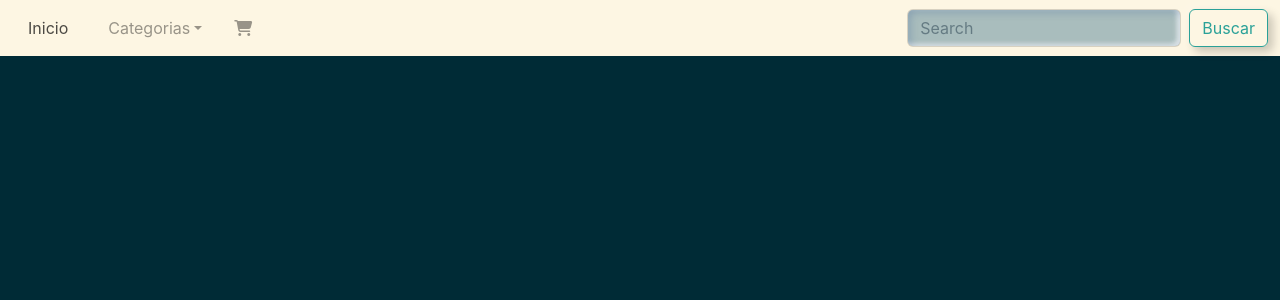
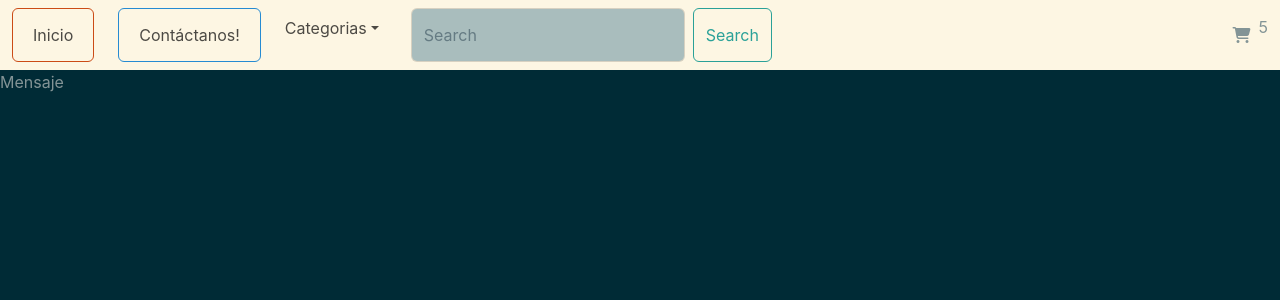
Before and after one commit to NachoFaccipieri/React, a React (Create React App) app: page / in a window 1280 px wide. Shown: the top 300 px of the page. Built offline with nearby package versions, Linux system fonts and the light colour scheme.

Commit message:
Primera entrega lista

```diff
--- a/public/index.html
+++ b/public/index.html
@@ -6,7 +6,6 @@
   <meta http-equiv="X-UA-Compatible" content="IE=edge">
   <meta name="viewport" content="width=device-width, initial-scale=1.0">
   <script src="https://kit.fontawesome.com/6e31baca38.js" crossorigin="anonymous"></script>
-  <link rel="stylesheet" href="https://bootswatch.com/5/morph/bootstrap.min.css">
   <link rel="stylesheet" href="https://bootswatch.com/5/solar/bootstrap.min.css">
   <link rel="icon" href="%PUBLIC_URL%/favicon.ico" />
   <title>La biblioteca del abuelo</title>
--- a/src/Componentes/App.jsx
+++ b/src/Componentes/App.jsx
@@ -1,11 +1,11 @@
 import {Navbar} from './Navbar/Navbar'
+import { ItemListContainer } from './ItemListContainer/ItemListContainer';
 
 export const App = () => {
-  const valor = "esto es una variable"
   return (
-    <div className="App" style={{"backgroundColor" : "#777"}}>
-      {/* <Navbar nombre="La biblioteca del abuelo"/> */}
-      <Navbar/>
+    <div className="App">
+      <Navbar cantidad={5}/>
+      <ItemListContainer greeting="Mensaje"/>
     </div>
   );
 }
--- /dev/null
+++ b/src/Componentes/CartWidget/CartWidget.jsx
@@ -0,0 +1,10 @@
+import React from 'react';
+
+export const CartWidget = ({ cantidad }) => {
+    return (
+        <>
+            <a className="nav-link px-2" href="./carrito.html"><i className="fa-solid fa-cart-shopping" /></a>
+            <p>{cantidad}</p>
+        </>
+    );
+}
--- /dev/null
+++ b/src/Componentes/ItemListContainer/ItemListContainer.jsx
@@ -0,0 +1,9 @@
+import React from 'react';
+
+export const ItemListContainer = ({greeting}) => {
+    return (
+        <div>
+            <p>{greeting}</p>
+        </div>
+    );
+}
--- /dev/null
+++ b/src/Componentes/Navbar/Categorias/Categorias.jsx
@@ -0,0 +1,20 @@
+import React from 'react';
+
+export const Categorias = () => {
+    return (
+
+        <li className="nav-item dropdown px-lg-2">
+            <a className="nav-link active dropdown-toggle" href="#" role="button" data-bs-toggle="dropdown" aria-expanded="false">
+                Categorias
+            </a>
+            <ul className="dropdown-menu">
+                <li><a className="dropdown-item" href="#">Autoayuda</a></li>
+                <li><a className="dropdown-item" href="#">Ciencia Ficcion</a></li>
+                <li><a className="dropdown-item" href="#">Fabulas</a></li>
+                <li><a className="dropdown-item" href="#">Infantiles</a></li>
+                <li><a className="dropdown-item" href="#">Novelas</a></li>
+            </ul>
+        </li>
+
+    );
+}
--- a/src/Componentes/Navbar/Navbar.jsx
+++ b/src/Componentes/Navbar/Navbar.jsx
@@ -1,39 +1,32 @@
 import React from 'react';
+import { CartWidget } from '../CartWidget/CartWidget';
+import { Categorias } from './Categorias/Categorias'
+import { Secciones } from './Secciones/Secciones';
+import { Search } from './Search/Search';
 
-export const Navbar = ({ nombre }) => {
+export const Navbar = ({ cantidad }) => {
     return (
         <>
             <nav className="navbar navbar-expand-lg bg-light">
-                <div className="container-fluid">
+                <div className="container-fluid d-flex">
+
+                    {/* Cosas para que funcione el responsive */}
                     <button className="navbar-toggler" type="button" data-bs-toggle="collapse" data-bs-target="#navbarSupportedContent" aria-controls="navbarSupportedContent" aria-expanded="false" aria-label="Toggle navigation">
                         <span className="navbar-toggler-icon" />
                     </button>
+
                     <div className="collapse navbar-collapse" id="navbarSupportedContent">
+
+                        {/* Agregación de los distintos elementos del navbar */}
                         <ul className="navbar-nav me-auto mb-2 mb-lg-0">
-                            <li className="nav-item">
-                                <a className="nav-link active px-lg-3" aria-current="page" href="#">Inicio</a>
-                            </li>
-                            <li className="nav-item dropdown px-lg-3">
-                                <a className="nav-link dropdown-toggle" href="#" role="button" data-bs-toggle="dropdown" aria-expanded="false">
-                                    Categorias
-                                </a>
-                                <ul className="dropdown-menu">
-                                    <li><a className="dropdown-item" href="#">Autoayuda</a></li>
-                                    <li><a className="dropdown-item" href="#">Ciencia Ficcion</a></li>
-                                    <li><a className="dropdown-item" href="#">Fabulas</a></li>
-                                    <li><a className="dropdown-item" href="#">Infantiles</a></li>
-                                    <li><a className="dropdown-item" href="#">Novelas</a></li>
-                                </ul>
-                            </li>
-                            <li className="nav-item ">
-                                <a className="nav-link" href="./carrito.html"><i className="fa-solid fa-cart-shopping" /></a>
-                            </li>
+                            <Secciones />
+                            <Categorias />
+                            <Search />
                         </ul>
 
-                        <form className="d-flex" role="search">
-                            <input className="form-control me-2" type="search" placeholder="Search" aria-label="Search" />
-                            <button className="btn btn-outline-success" type="submit">Buscar</button>
-                        </form>
+                        {/* Agregación del carrito */}
+                        <CartWidget cantidad={cantidad} />
+
                     </div>
                 </div>
             </nav>
--- /dev/null
+++ b/src/Componentes/Navbar/Search/Search.jsx
@@ -0,0 +1,13 @@
+import React from 'react';
+
+export const Search = () => {
+    return (
+
+        // Barra de búsqueda
+        <form className="d-flex" role="search">
+            <p className='pe-3'> </p>
+            <input className="form-control me-2" type="search" placeholder="Search" aria-label="Search" />
+            <button className="btn btn-outline-success" type="submit">Search</button>
+        </form>
+    );
+}
--- /dev/null
+++ b/src/Componentes/Navbar/Secciones/Secciones.jsx
@@ -0,0 +1,19 @@
+import React from 'react';
+
+export const Secciones = () => {
+    return (
+        <>
+            <li className="nav-item">
+                <button className='btn btn-outline-warning'><a className="nav-link active" aria-current="page" href="#">Inicio</a></button>
+            </li>
+
+            <p className='pe-4'> </p>
+
+            <li className="nav-item">
+            <button className='btn btn-outline-info'><a className="nav-link active" aria-current="page" href="#">Contáctanos!</a></button>
+            </li>
+
+            <p className='pe-2'> </p>
+        </>
+    );
+}
```
